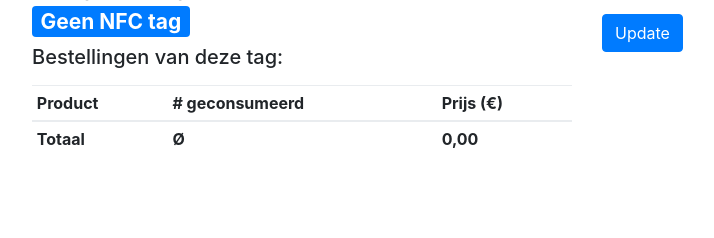
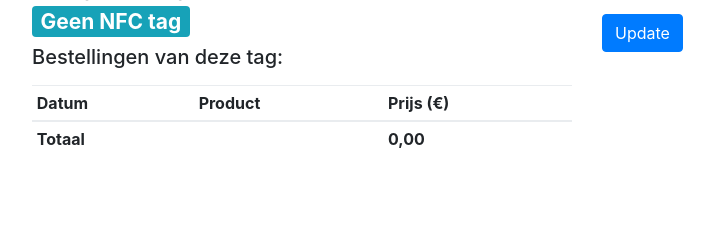
Before and after one commit to BarrieRobot/PaymentPanel, a Flask app: page / in a window 1280 px wide. Shown: the part 157-395 px from the top of the page, without its empty margins (53-767 px from the left). Run offline with Flask 2, Linux system fonts and the light colour scheme; data that the repository does not hold is empty; some libraries are stand-ins or nearby versions.

Commit message:
show date , remove # consumed in orders list

```diff
--- a/templates/index.html
+++ b/templates/index.html
@@ -19,7 +19,7 @@
     <div class="col-md">
       <h5>Scan een NFC kaart </h5>
       <div>Laatst gescande tag: </div>
-      <h3><span class="badge badge-primary">
+      <h3><span class="badge badge-info">
         [[ tag_id ]]
       </span></h3>
 
@@ -29,25 +29,25 @@
         <table class="table table-sm">
           <thead>
             <tr>
+              <th scope="col">Datum</th>
               <th scope="col">Product</th>
-              <th scope="col"># geconsumeerd</th>
               <th scope="col">Prijs (&euro;)</th>
             </tr>
           </thead>
           <tbody>
             <tr v-for="order in orders">
+              <td>[[ order.time ]]</td>
               <td>[[ products[order.drink].name ]]</td>
-              <td>[[order.n]]</td>
               <td>[[ parseFloat(products[order.drink].price).toFixed(2).replace('.', ',') ]]</td>
             </tr>
             <tr>
               <th scope="row">Totaal</th>
-              <th scope="row">&Oslash;</th>
+              <th scope="row"></th>
               <th scope="row">[[ order_sum ]]</th>
             </tr>
           </tbody>
         </table>
-        <button class="btn btn-primary" v-on:click="deleteOrders" v-show="!loading && orders">Delete bestellingen voor deze tag</button>
+        <button class="btn btn-danger" v-on:click="deleteOrders" v-show="!loading && orders">Delete bestellingen voor deze tag</button>
       </div>
     </div>
 
```
